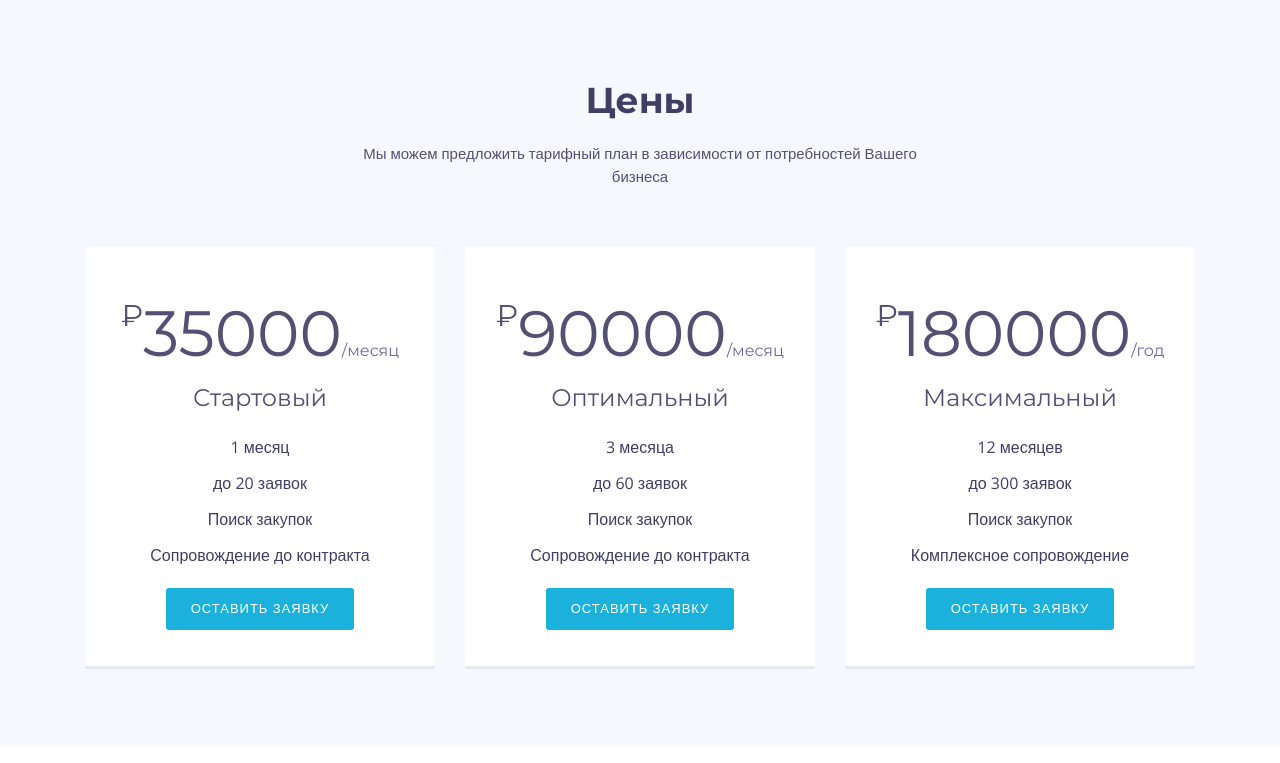
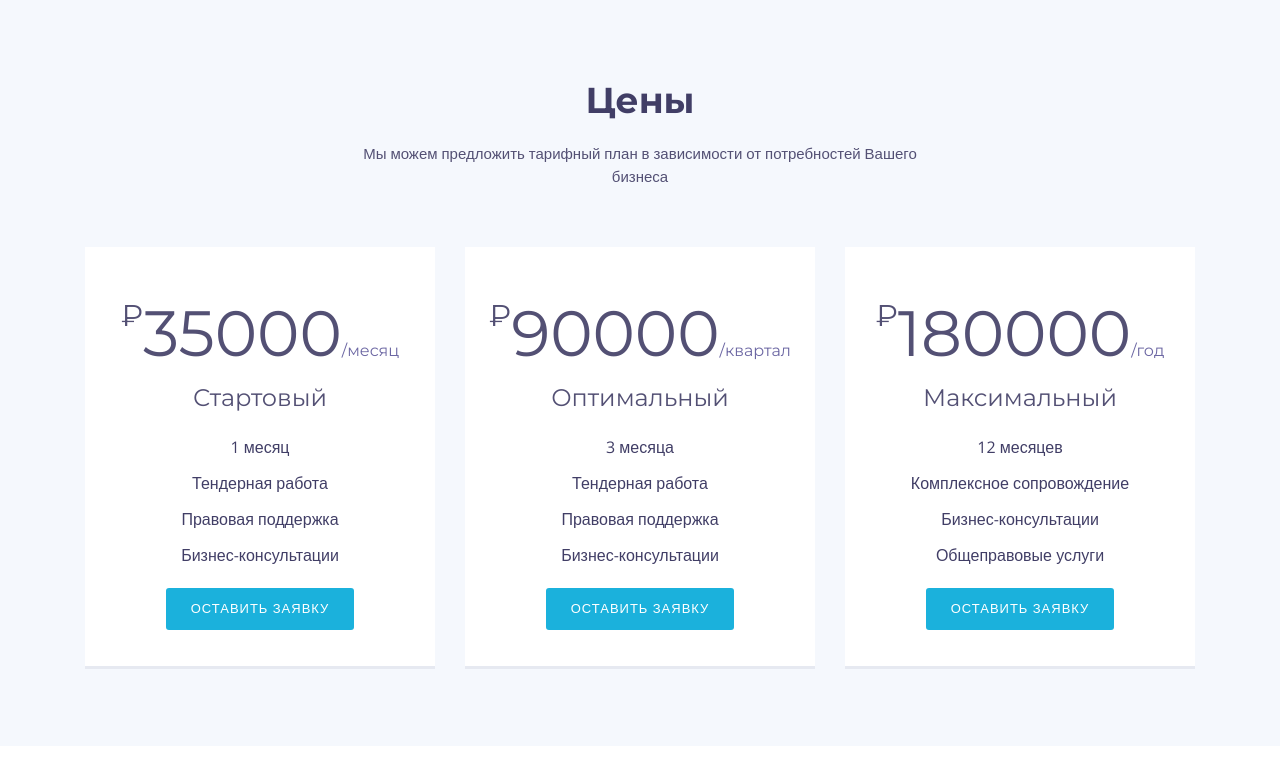
Before and after one commit to ar10n/tmProject, a Django app: page / in a window 1280 px wide. Shown: the part 3291-4054 px from the top of the page. Run offline with Django 3.2, Linux system fonts and the light colour scheme; some libraries are stand-ins or nearby versions; some web fonts are replaced.

Commit message:
content change

```diff
--- a/templates/index.html
+++ b/templates/index.html
@@ -388,9 +388,9 @@
                   <h4 class="card-title">Стартовый</h4>
                   <ul class="list-group">
                     <li class="list-group-item">1 месяц</li>
-                    <li class="list-group-item">до 20 заявок</li>
-                    <li class="list-group-item">Поиск закупок</li>
-                    <li class="list-group-item">Сопровождение до контракта</li>
+                    <li class="list-group-item">Тендерная работа</li>
+                    <li class="list-group-item">Правовая поддержка</li>
+                    <li class="list-group-item">Бизнес-консультации</li>
                   </ul>
                   <a
                     href="#footer"
@@ -414,7 +414,7 @@
                   <h3>
                     <span class="currency">&#8381;</span>90000<span
                       class="period"
-                      >/месяц</span
+                      >/квартал</span
                     >
                   </h3>
                 </div>
@@ -422,9 +422,9 @@
                   <h4 class="card-title">Оптимальный</h4>
                   <ul class="list-group">
                     <li class="list-group-item">3 месяца</li>
-                    <li class="list-group-item">до 60 заявок</li>
-                    <li class="list-group-item">Поиск закупок</li>
-                    <li class="list-group-item">Сопровождение до контракта</li>
+                    <li class="list-group-item">Тендерная работа</li>
+                    <li class="list-group-item">Правовая поддержка</li>
+                    <li class="list-group-item">Бизнес-консультации</li>
                   </ul>
                   <a
                     href="#footer"
@@ -456,9 +456,9 @@
                   <h4 class="card-title">Максимальный</h4>
                   <ul class="list-group">
                     <li class="list-group-item">12 месяцев</li>
-                    <li class="list-group-item">до 300 заявок</li>
-                    <li class="list-group-item">Поиск закупок</li>
                     <li class="list-group-item">Комплексное сопровождение</li>
+                    <li class="list-group-item">Бизнес-консультации</li>
+                    <li class="list-group-item">Общеправовые услуги</li>
                   </ul>
                   <a
                     href="#footer"
```
